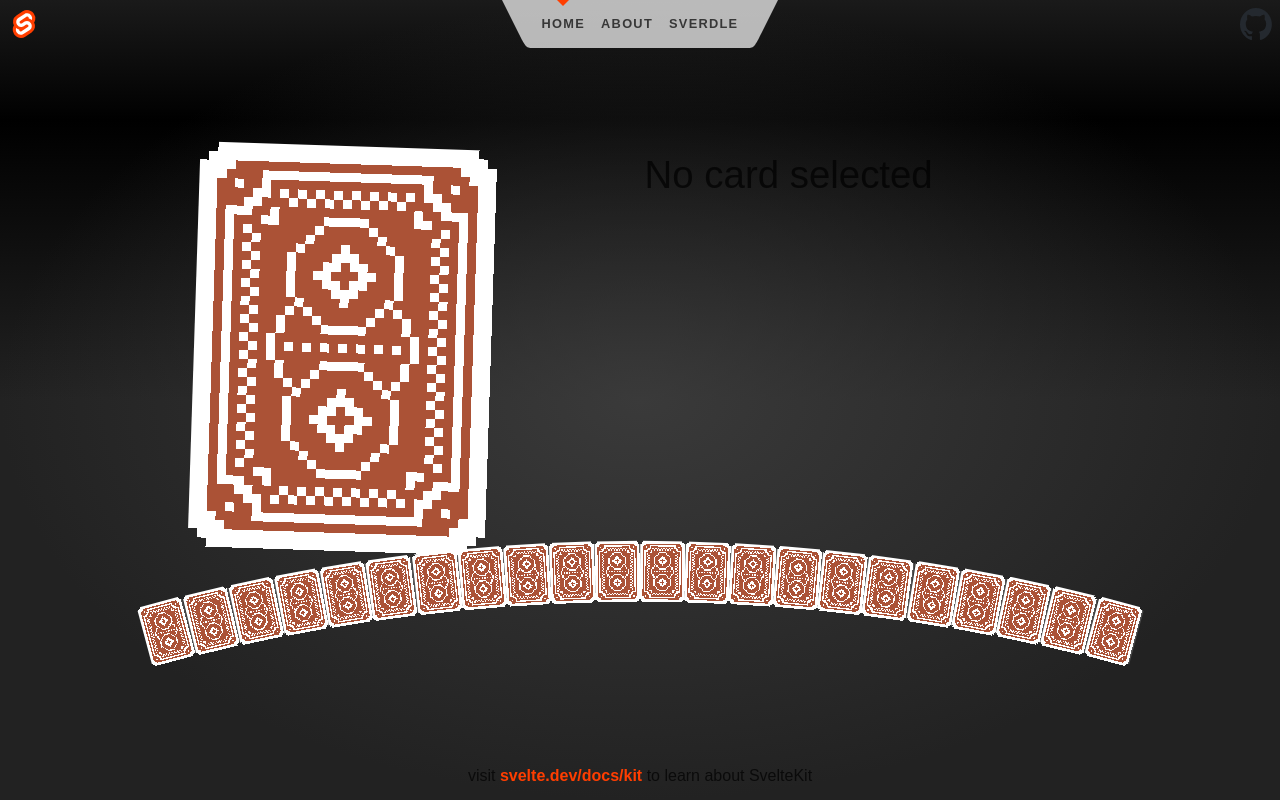
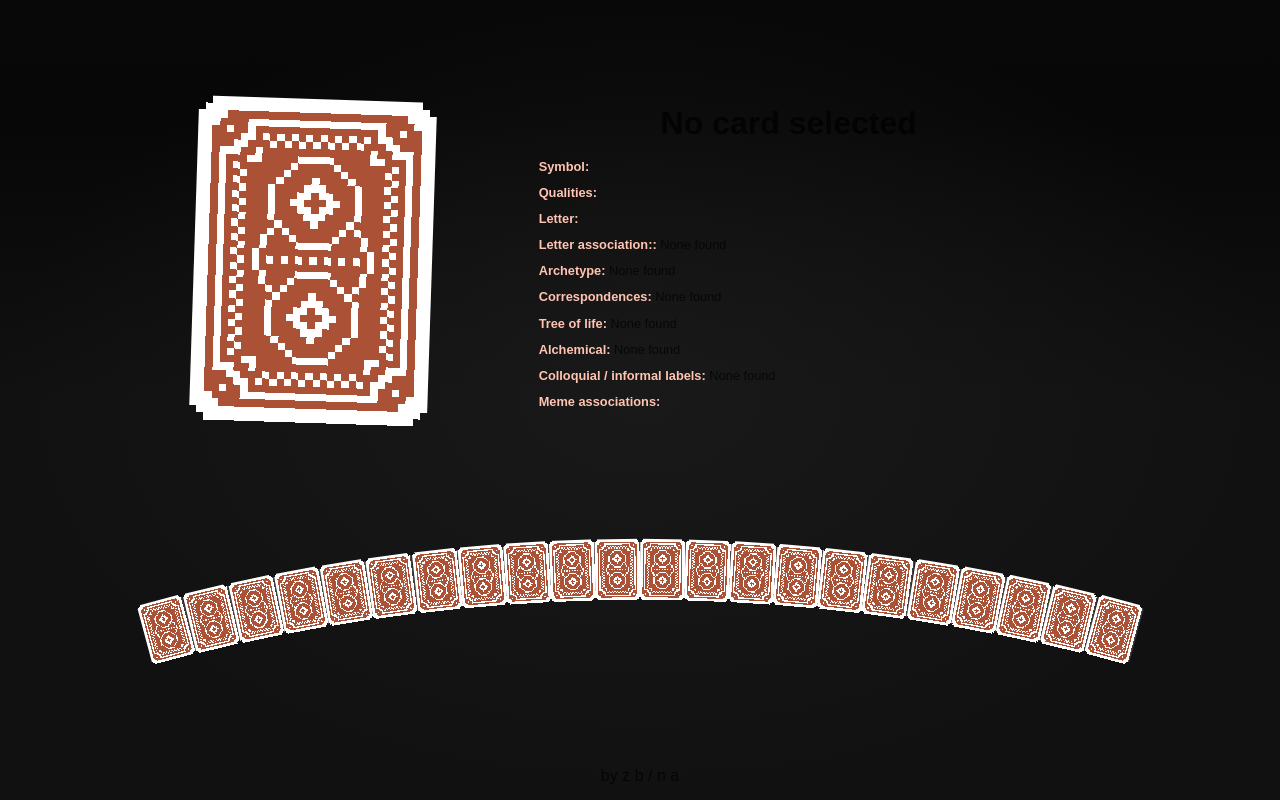
Before and after one commit to engines2k/aptarot, a SvelteKit app: page / in a window 1280 px wide. Built offline with nearby package versions, Linux system fonts and the light colour scheme.

Commit message:
Added more detail (needs DRYing), header removal, prettier

```diff
--- a/src/app.css
+++ b/src/app.css
@@ -5,9 +5,9 @@
 	--font-body: Arial, -apple-system, BlinkMacSystemFont, 'Segoe UI', Roboto, Oxygen, Ubuntu,
 		Cantarell, 'Open Sans', 'Helvetica Neue', sans-serif;
 	--font-mono: 'Fira Mono', monospace;
-	--color-bg-0: rgb(26, 26, 26);
-	--color-bg-1: rgb(0, 0, 0);
-	--color-bg-2: rgb(34, 34, 34);
+	--color-bg-0: rgb(8, 8, 8);
+	--color-bg-1: rgb(7, 7, 7);
+	--color-bg-2: rgb(17, 17, 17);
 	--color-theme-1: #ff3e00;
 	--color-theme-2: #4075a6;
 	--color-text: rgba(0, 0, 0, 0.7);
@@ -25,7 +25,7 @@ body {
 	background-size: 100vw 100vh;
 	background-image: radial-gradient(
 			50% 50% at 50% 50%,
-			rgba(66, 66, 66, 0.75) 0%,
+			rgb(26, 25, 25) 0%,
 			rgba(255, 255, 255, 0) 100%
 		),
 		linear-gradient(180deg, var(--color-bg-0) 0%, var(--color-bg-1) 15%, var(--color-bg-2) 50%);
--- a/src/routes/+layout.svelte
+++ b/src/routes/+layout.svelte
@@ -7,7 +7,6 @@
 </script>
 
 <div class="app">
-	<Header />
 
 	<main>
 		{@render children()}
@@ -15,7 +14,7 @@
 
 	<footer>
 		<p>
-			visit <a href="https://svelte.dev/docs/kit">svelte.dev/docs/kit</a> to learn about SvelteKit
+			by z b / n a
 		</p>
 	</footer>
 </div>
--- a/src/routes/+page.svelte
+++ b/src/routes/+page.svelte
@@ -46,7 +46,7 @@
 				rotate: ogTarot.rotation,
 				x: Math.round(ogTarot.x),
 				y: Math.round(ogTarot.y),
-				ease: "elastic.out(1, 0.5)", // Mimics elastic motion
+				ease: "elastic.out(1, 0.3)", // Mimics elastic motion
 				duration: .6
 				});
 				if (ogTarot.y - this.y > 100) {
@@ -143,22 +143,6 @@
 		width: 100%;
 	}
 
-	.welcome {
-		display: block;
-		position: relative;
-		width: 100%;
-		height: 0;
-		padding: 0 0 calc(100% * 495 / 2048) 0;
-	}
-
-	.welcome img {
-		position: absolute;
-		width: 100%;
-		height: 100%;
-		top: 0;
-		display: block;
-	}
-
 	.tarot-card {
 		padding:0;
 		max-width:125px;
--- a/src/routes/CardInfo.svelte
+++ b/src/routes/CardInfo.svelte
@@ -42,18 +42,82 @@
         />
     </div>
     <div class="col-span-4">
-        <p>{card.name}</p>
+        <p class="tarot-title dark:text-gray-100">{card.name}</p>
+        <div class="tarot-info">
+            <p class="tarot-info-item dark:text-gray-100">
+                <span class="tarot-subheading">Symbol:</span>
+                {card.symbol}
+            </p>
+            <p class="tarot-info-item dark:text-gray-100">
+                <span class="tarot-subheading">Qualities:</span>
+                {card.qualities}
+            </p>
+            <p class="tarot-info-item dark:text-gray-100">
+                <span class="tarot-subheading">Letter:</span>
+                {card.letter}
+            </p>
+            <p class="tarot-info-item dark:text-gray-100">
+                <span class="tarot-subheading">Letter association::</span>
+                {card["letter association"] || "None found"}
+            </p>
+            <p class="tarot-info-item dark:text-gray-100">
+                <span class="tarot-subheading">Archetype:</span>
+                {card["achetype"] || "None found"}
+            </p>
+            <p class="tarot-info-item dark:text-gray-100">
+                <span class="tarot-subheading">Correspondences:</span>
+                {card["archetypal correspondences"] || "None found"}
+            </p>
+            <p class="tarot-info-item dark:text-gray-100">
+                <span class="tarot-subheading">Tree of life:</span>
+                {card["tree of life"] || "None found"}
+            </p>
+            <p class="tarot-info-item dark:text-gray-100">
+                <span class="tarot-subheading">Alchemical:</span>
+                {card["alchemical"] || "None found"}
+            </p>
+            <p class="tarot-info-item dark:text-gray-100">
+                <span class="tarot-subheading">Colloquial / informal labels:</span>
+                {card["colloquial/informal"] || "None found"}
+            </p>
+            <p class="tarot-info-item dark:text-gray-100">
+                <span class="tarot-subheading">Meme associations:</span>
+                {card.memes}
+            </p>
+        </div>
     </div>
 </div>
 
 <style>
+    .tarot-title {
+        font-size: 2rem;
+        font-weight: bold;
+        margin-bottom: 10px;
+    }
+
+    .tarot-info {
+        margin: auto;
+        max-width: 500px;
+        text-align: left;
+    }
+
+    .tarot-info-item {
+        font-size: .8rem;
+        margin-bottom: 7px;
+    }
+
+    .tarot-subheading {
+        font-weight: bold;
+        color: #ffc4b2;
+    }
+
 	.detail {
-		min-height: 200px;
+		min-height: 450px;
         margin:50px;
 	}
 
     .card-face {
-        width: 100%;
+        width: 80%;
         image-rendering: pixelated;
     }
 
```
